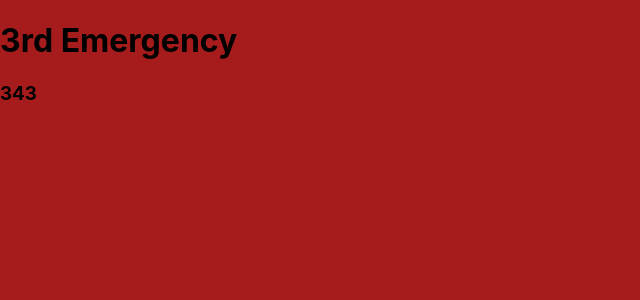
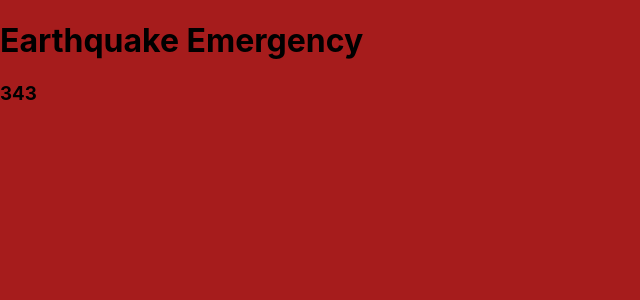
Before and after one commit to luisrjr/emergency-control, a React (Create React App) app: page / in a window 1280 px wide. Shown: the top 300 px of the page, without its empty margins (0-640 px from the left). Built offline with nearby package versions, Linux system fonts and the light colour scheme.

Commit message:
Updated emergency names

```diff
--- a/src/App.js
+++ b/src/App.js
@@ -4,15 +4,15 @@ import "./App.css";
 
 const emergencies = [
   {
-    name: "1st Emergency",
+    name: "Fire Emergency",
     message: "Put water on the fire",
   },
   {
-    name: "2nd Emergency",
+    name: "Forest Fire Emergency",
     message: "Extinguish the forest fire",
   },
   {
-    name: "3rd Emergency",
+    name: "Earthquake Emergency",
     message: "There's been an earthquake, call the police!'",
   },
 ];
```
